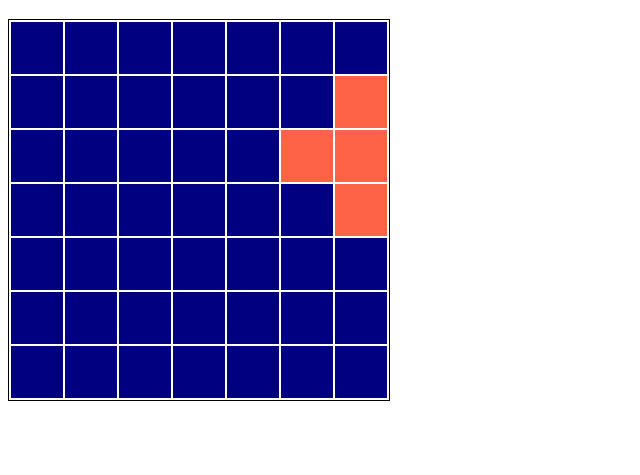
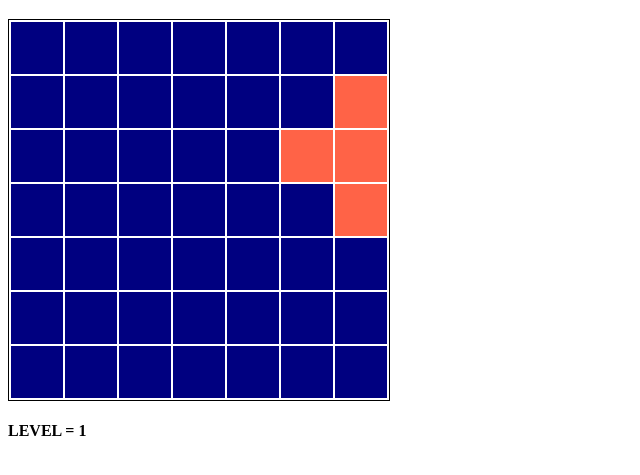
Before and after one commit to raphaelcaires/lights-out-game, a plain HTML site: page index.html in a window 1280 px wide. Shown: the part 61-536 px from the top of the page, without its empty margins (0-640 px from the left). Drawn offline with Linux system fonts and the light colour scheme.

Commit message:
Version 1.0.1

```diff
--- a/index.html
+++ b/index.html
@@ -75,5 +75,5 @@
         <td id="y-6-x-6"></td>
       </tr>
     </table>
-  </body>
+    <h4 id="imprime"></h4>
 </html>
--- a/lights-out.js
+++ b/lights-out.js
@@ -112,6 +112,8 @@ function randomNumber(upperRange) {
 function setupRandomBoard() {
   console.log("setupRandomBoard");
 
+  document.getElementById("imprime").innerHTML = "LEVEL = " + DIFFICULTY;
+
   for (let i = 0; i < DIFFICULTY; i++) {
     let x = randomNumber(WIDTH);
     let y = randomNumber(HEIGHT);
```
